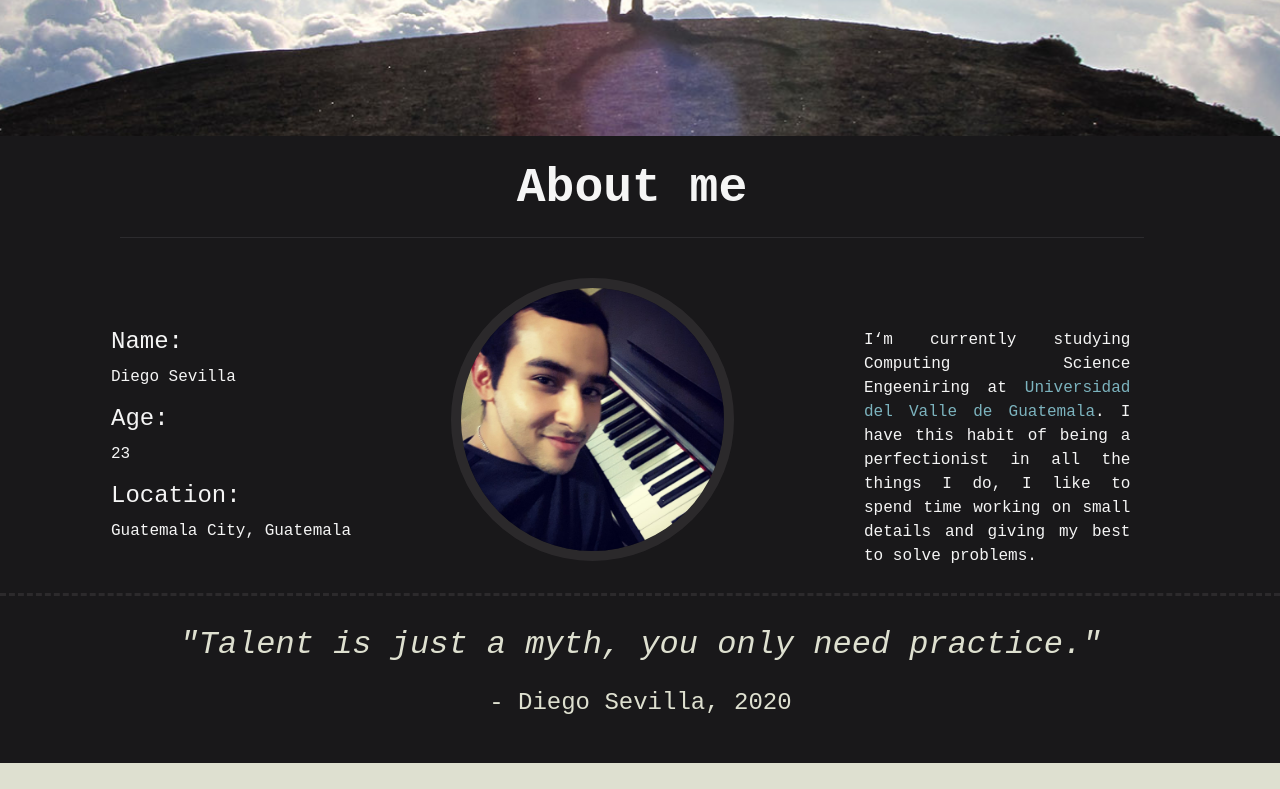
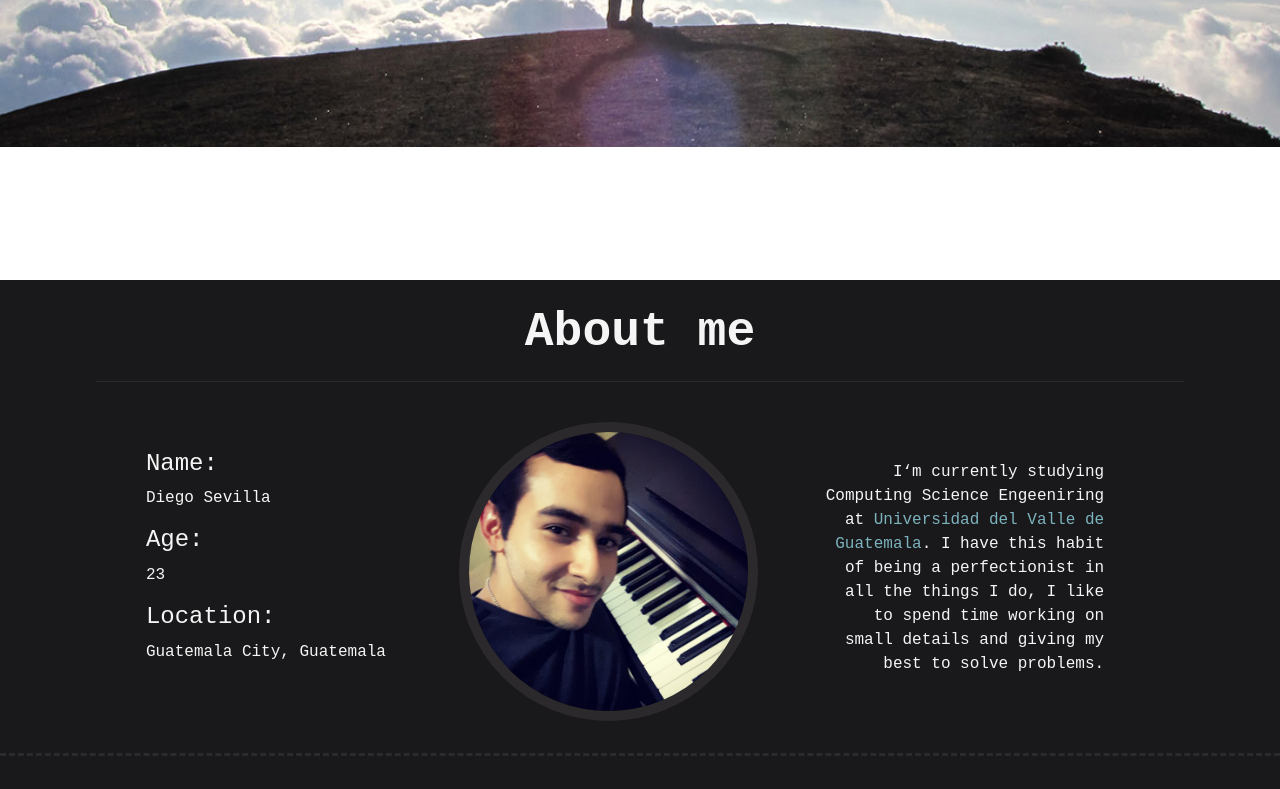
Before and after one commit to sev17238/PersonalWebPage, a React app: page / in a window 1280 px wide. Shown: the part 520-1309 px from the top of the page. Built offline with nearby package versions, Linux system fonts and the light colour scheme.

Commit message:
refactor: :art: center Aboutme title and other redundant css

```diff
--- a/src/components/AboutMe/AboutMe.css
+++ b/src/components/AboutMe/AboutMe.css
@@ -1,9 +1,17 @@
 
-.div1-am{
-    /*height: 31em;*/
+.section-AboutMe{
+    height: 100vh;
+}
+
+.AboutMe{
     width: 100%;
-    /*background-color: rgba(208, 204, 208, 1);*/
     background-color: rgb(25, 24, 26);
+    align-items: center;
+}
+
+.inner-div-AboutMe{
+    width: 85%;
+    margin: auto;
 }
 
 .p-am{
@@ -15,8 +23,8 @@
     color: whitesmoke;
     /*padding: 5%;*/
     padding-top: 25%;
-    margin: 0%;
-    text-align: justify;
+
+    text-align: right;
 }
 
 .h4-am{
@@ -24,29 +32,21 @@
     color: whitesmoke;
 }
 
-.div-title{
-    align-content: center;
-}
-
-.title-am{
-    width: 80%;
-
+.title-AboutMe{
+    width: 100%;
     font-size: 3em;
     font-weight: bold;
     text-align: center;
     padding: 1em;
     padding-bottom: 0.4em;
     padding-top: 0.5em;
-    margin-left: 2.5em;
     color: whitesmoke;
     border-bottom: 1px solid rgb(44, 43, 46);
 }
 
 .div-image{
-    width: 90%;
+    width: 100%;
     align-content: center;
-    margin: 0%;
-    padding-left: 5%;
 }
 
 .image-me{
@@ -56,32 +56,27 @@
     /*align-content: center;*/
 }
 
+.column-left{
+
+}
+
 .column-center{
-    margin: 1em;
     margin-bottom: 2em;
     margin-top: 2em;
-    /*border-right: 3px solid whitesmoke;
-    //align-content: center;*/
 }
 .column-right{
-    margin: 1em;
-    padding-right: 0%;
-    /*margin-right: 0%;*/
+    padding-bottom: 5%;
 }
-.column-left{
-    margin: 1em;
-    padding-left: 0%;
-    margin-left: 0%;
-}
+
 .column-div{
     text-align: left;
-    padding-left: 30%;
+    padding-left: 15%;
     padding-top: 18%;
 }
 
 .column-div-2{
-    text-align: left;
-    padding-right: 28%;
+    text-align: right;
+    padding-right: 15%;
 }
 
 .extra-div{
@@ -91,6 +86,7 @@
 
 .row{
     width: 100%;
+    margin: 0;
 }
 
 .anchor-am{
--- a/src/components/AboutMe/AboutMe.jsx
+++ b/src/components/AboutMe/AboutMe.jsx
@@ -8,14 +8,17 @@ import { /*Container, */Row, Col } from 'reactstrap';
 import Slide from 'react-reveal/Slide';
 import Zoom from 'react-reveal/Zoom';
 
+import Quote from '../Quote/Quote';
+
 const Me = require('../../images/MePiano.jpeg');
 
 export default class AboutMe extends React.Component {
     render() {
         return (
-            <section>
-                <div id="about_me" className='div1-am'>
-                    <div  className='div-title'><h3 className='title-am'>About me</h3></div>
+            <section className='section-AboutMe'>
+                <div id="about_me" className='AboutMe'>
+                    <div className='inner-div-AboutMe'>
+                        <h3 className='title-AboutMe'>About me</h3>
                         <Row className='row'>
                             <Col className='column-left'>
                                 <Slide left>
@@ -48,6 +51,8 @@ export default class AboutMe extends React.Component {
                             </Col>
                         </Row>
                     </div>
+                </div>
+                <Quote quote='"Talent is just a myth, you only need practice."' author='- Diego Sevilla, 2020'/>
             </section>
         );
     }
--- a/src/components/Footer/Footer.css
+++ b/src/components/Footer/Footer.css
@@ -1,4 +1,5 @@
 .footer {
+    height: 100vh;
     position:relative;
     background-image: url(/src/images/VolcanosFooter2.jpg);
     background-repeat:no-repeat;
--- a/src/components/Quote/Quote.css
+++ b/src/components/Quote/Quote.css
@@ -1,9 +1,7 @@
 .div-quote{
     width: 100%;
-    /*height: 200px;*/
     background-color: rgb(25, 24, 26);
     border-top: 3px dashed rgba(47, 45, 48, 0.85);
-
 }
 
 .div-quote-in{
--- a/src/components/Quote/Quote.jsx
+++ b/src/components/Quote/Quote.jsx
@@ -14,7 +14,6 @@ export default class Experiences extends React.Component {
 
     render() {
         return (
-            <section>
             <div className='div-quote'>
                 <div className='div-quote-in'>
                     <Pulse>
@@ -27,7 +26,6 @@ export default class Experiences extends React.Component {
                     </Pulse>
                 </div>
             </div>
-            </section>
         );
     }
 }
--- a/src/components/ViewIntro/ViewIntro.js
+++ b/src/components/ViewIntro/ViewIntro.js
@@ -6,6 +6,7 @@ import Zoom from 'react-reveal/Zoom';
 const viewIntro = (props) =>{
 
     return(
+        <section className='ViewIntroSection'>
             <Parallax
                 blur={0}
                 bgImage={require('../../images/skyme.JPG')}
@@ -24,6 +25,7 @@ const viewIntro = (props) =>{
                     </div>
                 </Zoom>
             </Parallax>
+        </section>
     )
 }
 
--- a/src/components/ViewIntro/Viewintro.css
+++ b/src/components/ViewIntro/Viewintro.css
@@ -1,7 +1,11 @@
 
 /*Thinking Cloud ---------------------------------------------------------*/
+.ViewIntroSection{
+    height: 100vh;
+}
+
 .divv1-cloud{
-    height: 41em;
+    height: 41.7em;
 }
 
 .divv2-center-cloud{
--- a/src/components/header/Header.css
+++ b/src/components/header/Header.css
@@ -12,8 +12,10 @@
 
 .bgColor{
     /*background-color: rgba(245, 245, 245, 0.85);*/
-    top:-100px;
-    transition-duration: 0.5s;
+    /*top:-100px;
+    transition-duration: 0.5s;*/
+    display: none;
+    transition-duration: 1s;
 }
 
 .is-not-active {
--- a/src/containers/MainContainer.jsx
+++ b/src/containers/MainContainer.jsx
@@ -19,7 +19,6 @@ class Container extends Component {
             <Aux>
                 <ViewIntro/>
                 <AboutMe/>
-                <Quote quote='"Talent is just a myth, you only need practice."' author='- Diego Sevilla, 2020'/>
                 <Experiences/>
                 <Abilities/>
                 <Projects/>
--- a/src/index.css
+++ b/src/index.css
@@ -1,5 +1,4 @@
 body {
-	background-color: grey;
     margin: 0;
     padding: 0;
     font-family: 'Courier New', Courier, monospace;
--- a/src/index.html
+++ b/src/index.html
@@ -3,9 +3,16 @@
     basic html skeleton
 -->
 <!DOCTYPE html>
-<html>
+<html lang="en">
   <head>
-    <meta charset="utf-8">
+    <meta charset="utf-8"/>
+    <link rel="icon" href="%PUBLIC_URL%/favicon.ico" />
+    <meta name="viewport" content="width=device-width, initial-scale=1" />
+    <meta name="theme-color" content="#000000" />
+    <meta
+      name="description"
+      content="Web site created using create-react-app"
+    />
     <title>Diego Sevilla</title>
     <script src="https://kit.fontawesome.com/a076d05399.js"></script>
   </head>
```
Lines whose indentation alone changed are shown as unchanged.
